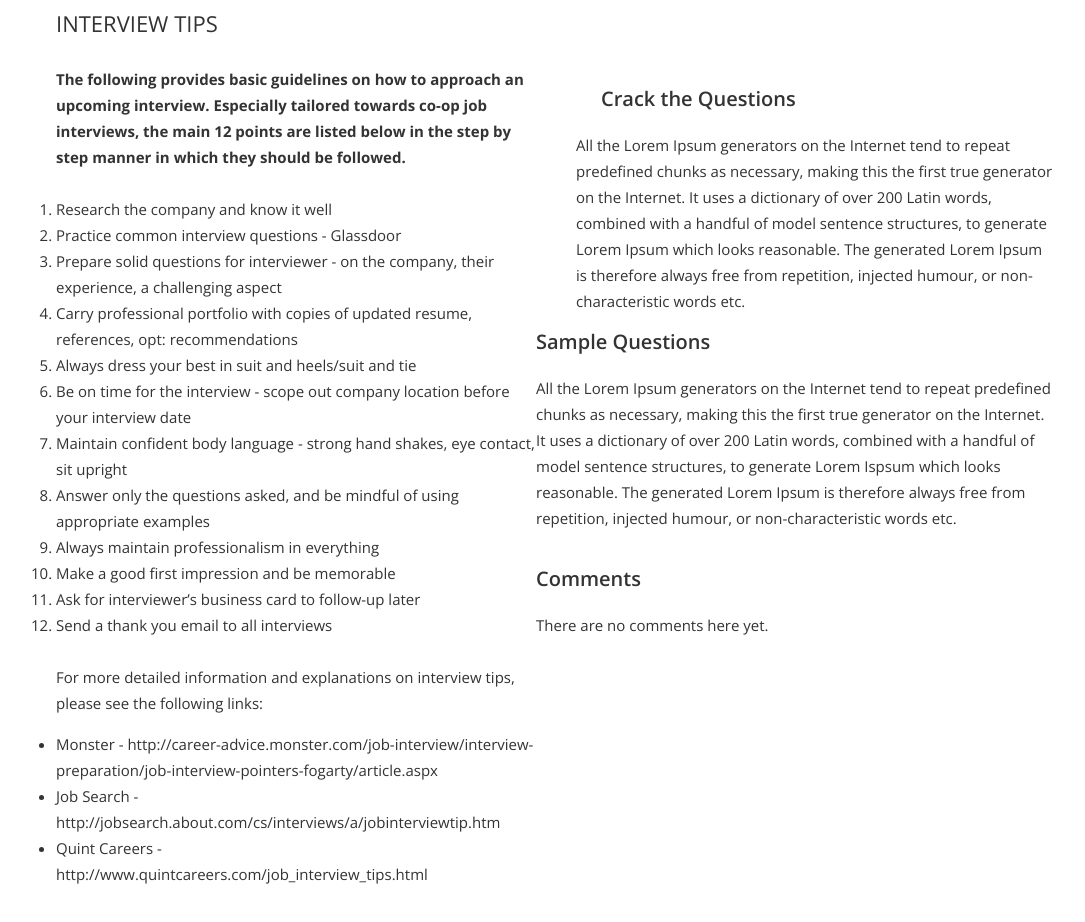
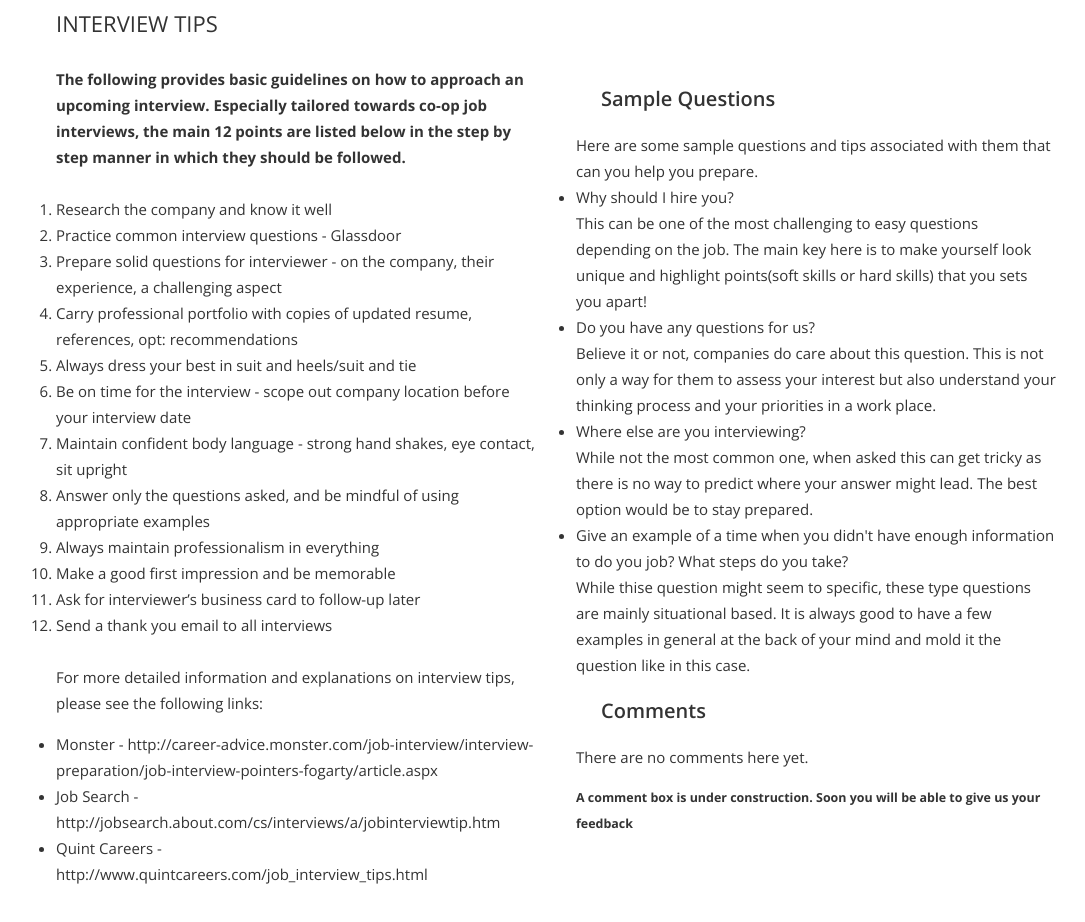
Before and after one commit to SWE-Drexel/swe-drexel.github.io, a plain HTML site: page interview.html in a window 1280 px wide. Shown: the part 680-1602 px from the top of the page, without its empty margins (84-1169 px from the left). Drawn offline with nearby package versions, Linux system fonts and the light colour scheme.

Commit message:
Removed invalid text and added contact form

```diff
--- a/interview.html
+++ b/interview.html
@@ -73,15 +73,39 @@
 
 				</div>
 				<div class="col3">
-					<h3>Crack the Questions</h3>
-					            <p>All the Lorem Ipsum generators on the Internet tend to repeat predefined chunks as necessary, making this the first true generator on the Internet. It uses a dictionary of over 200 Latin words, combined with a handful of model sentence structures, to generate Lorem Ipsum which looks reasonable. The generated Lorem Ipsum is therefore always free from repetition, injected humour, or non-characteristic words etc.</p>
-                    </div>
-                 <div >
-					<h3>Sample Questions</h3>
-					<p>All the Lorem Ipsum generators on the Internet tend to repeat predefined chunks as necessary, making this the first true generator on the Internet. It uses a dictionary of over 200 Latin words, combined with a handful of model sentence structures, to generate Lorem Ispsum which looks reasonable. The generated Lorem Ipsum is therefore always free from repetition, injected humour, or non-characteristic words etc.</p>				</div>
-                    <div >
+
+                                        <h3>Sample Questions</h3>
+                                        Here are some sample questions and tips associated with them
+                                        that can you help you prepare.
+                                        <ul>
+                                            <li> Why should I hire you?</li>
+                                            This can be one of the most challenging to easy questions depending
+                                            on the job. The main key here is to make yourself look unique and
+                                            highlight points(soft skills or hard skills) that you sets you apart!
+                                            <li> Do you have any questions for us?</li>
+                                            Believe it or not, companies do care about this question.
+                                            This is not only a way for them to assess your interest but
+                                            also understand your thinking process and your priorities in
+                                            a work place.
+                                            <li> Where else are you interviewing? </li>
+                                            While not the most common one, when asked this can get
+                                            tricky as there is no way to predict where your answer
+                                            might lead. The best option would be to stay prepared.
+
+                                            <li> Give an example of a time when you didn't have enough
+                                                information to do you job? What steps do you take?</li>
+                                            While thise question might seem to specific,
+                                            these type questions are mainly situational based. It is always
+                                            good to have a few examples in general at the back of your mind
+                                            and mold it the question like in this case.
+                                        </ul>
+
+
 					<h3>Comments</h3>
 					<p>There are no comments here yet.</p>
+                                        <h5>A comment box is under construction. Soon you will be able to give us your
+                    feedback </h5>
+                                </div>
 				</div>
 			</div>
 		</section>
--- a/style.css
+++ b/style.css
@@ -202,7 +202,7 @@ section {
     padding:10px;
     font:inherit;
 }
-input[type=button] {
+input[type=submit] {
     margin-top:20px;
     padding:10px 30px;
     border-radius:3px;
```
Also changed, not shown: ask.html (+2 -2 lines), letter.html (+70 -21 lines), resume.html (+2 -0 lines).
